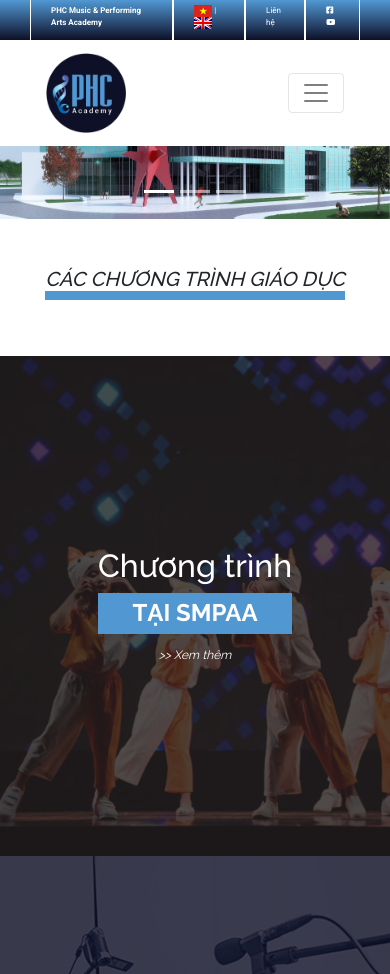
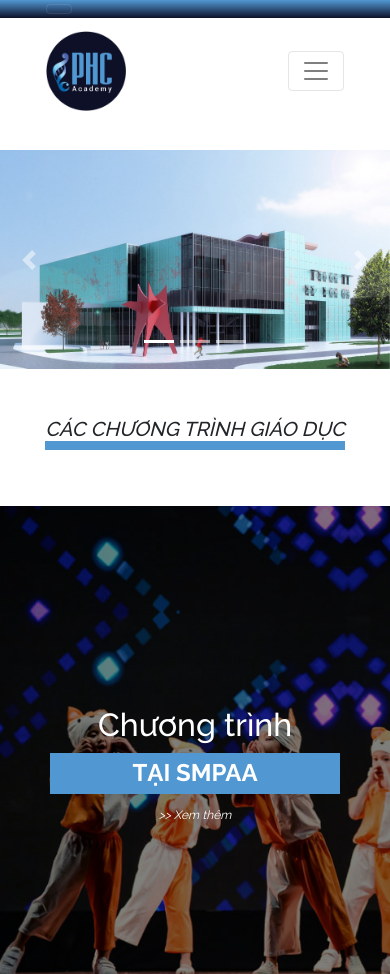
Before and after one commit to tongcongdanh6/pianohuycuong, a PHP site: page / in a window 390 px wide. Shown: the top 974 px of the page. Run offline with PHP 8.4, Linux system fonts and the light colour scheme; data that the repository does not hold is empty; grey boxes are pictures that could not be loaded.

Commit message:
xong homepage1

```diff
--- a/mvc/views/layout_1.php
+++ b/mvc/views/layout_1.php
@@ -6,10 +6,12 @@
     <!-- Required meta tags -->
     <meta charset="utf-8">
     <meta name="viewport" content="width=device-width, initial-scale=1, shrink-to-fit=no">
+    <meta http-equiv="Cache-Control" content="no-cache">
     <link rel="stylesheet" href="https://fonts.googleapis.com/css?family=Roboto:100,200,300,400,500,bold" type="text/css">
     <link rel="stylesheet" href="https://fonts.googleapis.com/css?family=Raleway:100,200,300,400,500,bold" type="text/css">
     <!-- Bootstrap CSS -->
     <link rel="stylesheet" href="../public/vendors/bootstrap-4.1.3/css/bootstrap.min.css">
+    <!-- <link rel="stylesheet" href="https://maxcdn.bootstrapcdn.com/bootstrap/4.0.0/css/bootstrap.min.css" integrity="sha384-Gn5384xqQ1aoWXA+058RXPxPg6fy4IWvTNh0E263XmFcJlSAwiGgFAW/dAiS6JXm" crossorigin="anonymous"> -->
     <link rel="stylesheet" href="../public/vendors/fontawesome-free-5.15.1-web/css/all.css">
     <link rel="stylesheet" href="../public/css/phc-music-academy.css">
 </head>
@@ -19,20 +21,20 @@
     <!-- NAV -->
 
     <div id="wrapper-navbar">
-        <div id="top-sidebar" class="container-fluid">
+        <!-- <div id="top-sidebar" class="container-fluid">
             <div class="container d-flex justify-content-end" style="height: inherit">
                 <div class="top-sidebar-cell"><strong>PHC Music & Performing Arts Academy</strong></div>
-                <div class="top-sidebar-cell"><img src="../public/images/flags/vi.png" class="img-fluid"> | <img src="../public/images/flags/en.png"></div>
+                <div class="top-sidebar-cell"><img src="../public/images/flags/vi.png" class="img-fluid"> <img src="../public/images/flags/en.png"></div>
                 <div class="top-sidebar-cell">Liên hệ</div>
                 <div class="top-sidebar-cell">
                     <i class="fab fa-facebook-square"></i>
                     <i class="fab fa-youtube"></i>
                 </div>
                 <div class="top-sidebar-cell" id="search-wrapper">
-                    <form method="get" id="searchform" action="../Search" role="search">
+                    <form method="get" id="searchform" action="../Search" role="search" class="h-100">
                         <label class="sr-only" for="s">Search</label>
-                        <div class="input-group">
-                            <input class="field form-control" id="searchKeyword" name="searchKeyword" type="text" placeholder="Search …" value="">
+                        <div class="input-group h-100">
+                            <input class="field form-control h-100" id="searchKeyword" name="searchKeyword" type="text" placeholder="Search …" value="">
                             <span class="input-group-append">
                                 <button type="submit"><i class="fa fa-search" aria-hidden="true"></i></button>
                             </span>
@@ -40,17 +42,47 @@
                     </form>
                 </div>
             </div>
+        </div> -->
+        <div class="container-fluid top-sidebar-dark">
+            <div class="container">
+                <nav class="navbar navbar-expand-sm navbar-dark py-1">
+
+                    <button class="navbar-toggler d-lg-none" type="button" data-toggle="collapse" data-target="#collapsibleNavId" aria-controls="collapsibleNavId" aria-expanded="false" aria-label="Toggle navigation"></button>
+                    <div class="collapse navbar-collapse justify-content-end" id="top-sidebar-link">
+                        <ul class="navbar-nav mt-2 mt-lg-0">
+                            <li class="nav-item">
+                                <a class="nav-link"><strong>PHC Music & Performing Arts Academy</strong></a>
+                            </li>
+                            <li class="nav-item">
+                                <a class="nav-link"><img src="../public/images/flags/vi.png" class="img-fluid"> <img src="../public/images/flags/en.png"></a>
+                            </li>
+                            <li class="nav-item">
+                                <a class="nav-link">Liên hệ</a>
+                            </li>
+                        </ul>
+                        <form class="form-inline my-2 my-lg-0 pl-2" id="searchform">
+                            <label class="sr-only" for="s">Search</label>
+                            <div class="input-group h-100">
+                                <input class="field form-control h-100" id="searchKeyword" name="searchKeyword" type="text" placeholder="Search …" value="">
+                                <span class="input-group-append">
+                                    <button type="submit"><i class="fa fa-search" aria-hidden="true"></i></button>
+                                </span>
+                            </div>
+                        </form>
+                    </div>
+                </nav>
+            </div>
         </div>
 
         <div class="container-fluid">
             <div class="container">
-                <nav class="navbar navbar-expand-sm navbar-light bg-light">
+                <nav class="navbar navbar-expand-lg navbar-light bg-light">
                     <a class="navbar-brand" href="#"><img src="../public/images/logo.png" width="80"></a>
                     <button class="navbar-toggler d-lg-none" type="button" data-toggle="collapse" data-target="#collapsibleNavId" aria-controls="collapsibleNavId" aria-expanded="false" aria-label="Toggle navigation">
                         <span class="navbar-toggler-icon"></span>
                     </button>
                     <div class="collapse navbar-collapse justify-content-end" id="collapsibleNavId">
-                        <ul class="navbar-nav mr-auto mt-2 mt-lg-0">
+                        <ul class="navbar-nav mt-2 mt-lg-0">
                             <li class="nav-item dropdown">
                                 <a class="nav-link dropdown-toggle text-uppercase" href="#" id="dropdownId" data-toggle="dropdown" aria-haspopup="true" aria-expanded="false">Về PHCM & PAA</a>
                                 <div class="dropdown-menu" aria-labelledby="dropdownId">
@@ -99,7 +131,7 @@
 
     <!-- ./NAV -->
 
-    <section class="container-fluid" id="banner">
+    <section class="container-fluid" id="banner" style="padding-top: 150px">
         <div class="row">
             <div id="carouselId" class="carousel slide m-0 p-0" data-ride="carousel">
                 <ol class="carousel-indicators">
@@ -137,36 +169,36 @@
     </section>
 
     <section class="container-fluid" id="programs">
-        <div class="row h-100">
-            <div class="col-sm-12 col-md-4 d-flex justify-content-center align-items-center program-item program-item-bg-1">
-                <div style="color: #fff" class="program-content">
-                    <h2>Chương trình</h2>
-                    <h3>TẠI SMPAA</h3>
-                    <h4></h4>
-                    <a href="#"> >> Xem thêm</a>
-
-                </div>
-                <div class="mask-black"></div>
-            </div>
-            <div class="col-sm-12 col-md-4 d-flex justify-content-center align-items-center program-item program-item-bg-2">
-                <div style="color: #fff" class="program-content">
+        <div class="row">
+            <div class="col-sm-12 col-md-4 p-0 program-item-bg-1">
+                <div style="color: #fff" class="program-content overlay-color-gray">
+                    <div class="content">
                         <h2>Chương trình</h2>
                         <h3>TẠI SMPAA</h3>
                         <h4></h4>
                         <a href="#"> >> Xem thêm</a>
                     </div>
-                <div class="mask-primary"></div>
                 </div>
-            <div class="col-sm-12 col-md-4 d-flex justify-content-center align-items-center program-item program-item-bg-3">
-
-                <div style="color: #fff" class="program-content">
+            </div>
+            <div class="col-sm-12 col-md-4 p-0 program-item-bg-2">
+                <div class="program-content overlay-color-dark-blue">
+                    <div class="content">
                         <h2>Chương trình</h2>
                         <h3>TẠI SMPAA</h3>
                         <h4></h4>
                         <a href="#"> >> Xem thêm</a>
-
                     </div>
-                <div class="mask-black"></div>
+                </div>
+            </div>
+            <div class="col-sm-12 col-md-4 p-0 program-item-bg-3">
+                <div style="color: #fff" class="program-content overlay-color-gray">
+                    <div class="content">
+                        <h2>Chương trình</h2>
+                        <h3>TẠI SMPAA</h3>
+                        <h4></h4>
+                        <a href="#"> >> Xem thêm</a>
+                    </div>
+                </div>
             </div>
         </div>
     </section>
@@ -189,8 +221,11 @@
             <div class="tab-content">
                 <div id="events" class="container tab-pane active">
                     <div class="row">
-                        <div class="col-sm-12 col-md-4 list-post-item">
-                            <img src="https://smpaa.edu.vn/wp-content/uploads/2020/10/SMPAA-MASTER-CLASS_GERARD_Website-Banner-scaled.jpg" class="img-fluid">
+                        <div class="col-sm-12 col-md-4 p-x-5 list-post-item">
+                            <div class="thumb">
+                                <img src="https://smpaa.edu.vn/wp-content/uploads/2020/10/SMPAA-MASTER-CLASS_GERARD_Website-Banner-scaled.jpg">
+                            </div>
+
                             <div class="content">
                                 <div class="date">
                                     <a href="https://smpaa.edu.vn/new_event/master-class/">04/12/2020</a>
@@ -200,7 +235,9 @@
                         </div>
 
                         <div class="col-sm-12 col-md-4 list-post-item">
-                            <img src="https://smpaa.edu.vn/wp-content/uploads/2020/12/SMPAA_ON-THE-MOVE-WORKSHOP_FB-Cover_851x315.jpg" class="img-fluid">
+                            <div class="thumb">
+                                <img src="https://smpaa.edu.vn/wp-content/uploads/2020/12/SMPAA_ON-THE-MOVE-WORKSHOP_FB-Cover_851x315.jpg">
+                            </div>
                             <div class="content">
                                 <div class="date">
                                     <a href="https://smpaa.edu.vn/new_event/master-class/">04/12/2020</a>
@@ -210,7 +247,9 @@
                         </div>
 
                         <div class="col-sm-12 col-md-4 list-post-item">
-                            <img src="https://smpaa.edu.vn/wp-content/uploads/2020/11/SMPAA_4P_Web-Banner_1920x1080-1-01-scaled.jpg" class="img-fluid">
+                            <div class="thumb">
+                                <img src="https://smpaa.edu.vn/wp-content/uploads/2020/11/SMPAA_4P_Web-Banner_1920x1080-1-01-scaled.jpg">
+                            </div>
                             <div class="content">
                                 <div class="date">
                                     <a href="https://smpaa.edu.vn/new_event/master-class/">04/12/2020</a>
@@ -235,8 +274,20 @@
                 </div>
 
 
-                <div id="news" class="container tab-pane fade">
+                <div id="news" class="container tab-pane fade in">
                     <div class="row">
+
+                        <div class="col-sm-12 col-md-4 list-post-item">
+                            <img src="https://smpaa.edu.vn/wp-content/uploads/2020/11/SMPAA_4P_Web-Banner_1920x1080-1-01-scaled.jpg" class="img-fluid">
+                            <div class="content">
+                                <div class="date">
+                                    <a href="https://smpaa.edu.vn/new_event/master-class/">04/12/2020</a>
+                                </div>
+                                <a class="title" href="https://smpaa.edu.vn/new_event/master-class/">MASTERCLASS</a>
+                            </div>
+                        </div>
+
+
                         <div class="col-sm-12 col-md-4 list-post-item">
                             <img src="https://smpaa.edu.vn/wp-content/uploads/2020/10/SMPAA-MASTER-CLASS_GERARD_Website-Banner-scaled.jpg" class="img-fluid">
                             <div class="content">
@@ -247,18 +298,10 @@
                             </div>
                         </div>
 
+
+
                         <div class="col-sm-12 col-md-4 list-post-item">
                             <img src="https://smpaa.edu.vn/wp-content/uploads/2020/12/SMPAA_ON-THE-MOVE-WORKSHOP_FB-Cover_851x315.jpg" class="img-fluid">
-                            <div class="content">
-                                <div class="date">
-                                    <a href="https://smpaa.edu.vn/new_event/master-class/">04/12/2020</a>
-                                </div>
-                                <a class="title" href="https://smpaa.edu.vn/new_event/master-class/">MASTERCLASS</a>
-                            </div>
-                        </div>
-
-                        <div class="col-sm-12 col-md-4 list-post-item">
-                            <img src="https://smpaa.edu.vn/wp-content/uploads/2020/11/SMPAA_4P_Web-Banner_1920x1080-1-01-scaled.jpg" class="img-fluid">
                             <div class="content">
                                 <div class="date">
                                     <a href="https://smpaa.edu.vn/new_event/master-class/">04/12/2020</a>
@@ -272,53 +315,25 @@
         </div>
     </section>
 
-    <div class="wrapper" id="wrapper-footer-full-widget">
+    <div class="wrapper container-fluid" id="wrapper-footer-full-widget">
 
-        <div class="container" id="footer-full-content" tabindex="-1">
+        <div class="container py-5" id="footer-full-content" tabindex="-1">
 
             <div class="row">
-                <div class="col-md-8">
-                    <div id="text-5" class="widget-odd widget-last widget-first widget-1 contact-footer widget widget_text">
-                        <div class="textwidget">
-                            <p><a href="https://embassyeducation.edu.vn/" target="_blank" rel="noopener noreferrer"><img loading="lazy" class="alignnone wp-image-1219 size-medium" src="/wp-content/uploads/2019/08/LogoEmbassy.svg" alt="" width="80" height="70"></a>&nbsp; &nbsp; <a href="https://enpointe.com.vn/" target="_blank" rel="noopener noreferrer"><img loading="lazy" class="alignnone wp-image-1176" src="/wp-content/uploads/2019/12/ManagedByEnPointewhite.svg" alt="" width="100" height="68"></a></p>
-                            <p style="color: #999999;">© 2019 SMPAA is a member of Embassy Education Group ALL RIGHTS RESERVED</p>
+                <div class="col-md-4 col-sm-12">
+                    <p>PHC Music & Performing Arts Academy</p>
+                    <p><strong>Địa chỉ:</strong> Lorem ipsum dolor sit amet.</p>
+
                 </div>
+                <div class="col-md-4 col-sm-12">
+                    <p><i class="fas fa-phone-alt"></i> <strong> Điện thoại:</strong> 0123456789 </p>
+                    <p><i class="fas fa-envelope"></i> <strong> Email:</strong> samplemail@company.com </p>
+
                 </div>
+                <div class="col-md-4 col-sm-12 text-center">
+                    <i class="fab fa-facebook-square mr-5" style="font-size: 30px"></i>
+                    <i class="fab fa-youtube-square" style="font-size: 30px"></i>
                 </div>
-                <div class="col-md-4">
-                    <div id="text-4" class="widget-even widget-2 contact-footer widget widget_text">
-                        <div class="textwidget">
-                            <p><b>Soul Music &amp; Performing Arts Academy</b><br>
-                                Một thành viên của <b>Embassy Education Group</b><br>
-                                Địa chỉ: 214 Pasteur, Phường 6, Quận 3, TP.HCM<br>
-                                Điện thoại: <a href="tel:02871017778"><b>0287 1017 778</b></a><br>
-                                Website: <a href="http://smpaa.edu.vn"><b>smpaa.edu.vn</b></a></p>
-                        </div>
-                    </div>
-                    <div id="sow-social-media-buttons-2" class="widget-odd widget-last widget-3 widget widget_sow-social-media-buttons">
-                        <div class="so-widget-sow-social-media-buttons so-widget-sow-social-media-buttons-atom-00754f84235f">
-
-                            <div class="social-media-button-container">
-
-                                <a class="ow-button-hover sow-social-media-button-facebook-0 sow-social-media-button" title="SMPAA on Facebook" aria-label="SMPAA on Facebook" target="_blank" rel="noopener noreferrer" href="https://www.facebook.com/smpaa.edu.vn/">
-                                    <span>
-                                        <span class="sow-icon-fontawesome sow-fab" data-sow-icon=""></span> </span>
-                                </a>
-
-                                <a class="ow-button-hover sow-social-media-button-youtube-0 sow-social-media-button" title="SMPAA on Youtube" aria-label="SMPAA on Youtube" target="_blank" rel="noopener noreferrer" href="https://www.youtube.com/user/SoulEntertainmentMV">
-                                    <span>
-                                        <span class="sow-icon-fontawesome sow-fab" data-sow-icon=""></span> </span>
-                                </a>
-
-                                <a class="ow-button-hover sow-social-media-button-instagram-0 sow-social-media-button" title="SMPAA on Instagram" aria-label="SMPAA on Instagram" target="_blank" rel="noopener noreferrer" href="https://www.instagram.com/smpaavietnam/">
-                                    <span>
-                                        <span class="sow-icon-fontawesome sow-fab" data-sow-icon=""></span> </span>
-                                </a>
-                            </div>
-                        </div>
-                    </div>
-                </div>
-
 
             </div>
 
--- a/public/css/phc-music-academy.css
+++ b/public/css/phc-music-academy.css
@@ -19,7 +19,7 @@ html, body {
     top: 0;
     width: 100%;
     left: 0;
-    z-index: 9;
+    z-index: 12;
     background: #fff;
 }
 
@@ -32,6 +32,26 @@ html, body {
     filter: progid:DXImageTransform.Microsoft.gradient(startColorstr="#0e1028",endColorstr="#5198d3",GradientType=1);
 }
 
+.top-sidebar-dark, .navbar-dark {
+    background: rgb(14,16,40);
+    background: -moz-linear-gradient(0deg, rgba(14,16,40,1) 0%, rgba(81,152,211,1) 100%);
+    background: -webkit-linear-gradient(0deg, rgba(14,16,40,1) 0%, rgba(81,152,211,1) 100%);
+    background: linear-gradient(0deg, rgba(14,16,40,1) 0%, rgba(81,152,211,1) 100%);
+    filter: progid:DXImageTransform.Microsoft.gradient(startColorstr="#0e1028",endColorstr="#5198d3",GradientType=1);
+}
+
+.top-sidebar-dark * {
+    font-size: 14px;
+}
+
+#top-sidebar-link ul li {
+    border-right: 1px solid #fff;
+    padding: 0px 10px;
+}
+
+#top-sidebar-link .nav-item a {
+    color: #fff;
+}
 /* Responsive Font size TOP SIDEBAR*/
 #top-sidebar * {
     color: #fff;
@@ -132,16 +150,6 @@ html, body {
 
 /* Chuong trinh giao duc */
 
-#programs {
-    height: 500px;
-}
-.program-item {
-    background-position: center center;
-    background-size: cover;
-    height: 100%;
-    position: relative;
-    /* padding: 200px 50px; */
-}
 
 .mask-black {
     width: 100%;
@@ -161,19 +169,29 @@ html, body {
 
 
 .program-item-bg-1 {
+    background-position: center center;
+    background-size: cover;
+    position: relative;
     background-image: url("../../public/images/banner/home-1.jpg");
 }
 .program-item-bg-2 {
+    background-position: center center;
+    background-size: cover;
+    position: relative;
     background-image: url("../../public/images/banner/music-overall.png");
 }
 .program-item-bg-3 {
+    background-position: center center;
+    background-size: cover;
+    position: relative;
     background-image: url("../../public/images/banner/home-3.jpg");
 }
 
 .program-content {
-    z-index: 11;
+    height: 100%;
     font-family: "Raleway", sans-serif;
-    text-align: center;
+    color: #fff;
+    padding: 200px 50px;
 }
 
 .program-content h2 {
@@ -192,7 +210,25 @@ html, body {
     font-size: 12px;
     font-style: italic;
     color: #fff;
+    height: 100%;
+    width: 100%;
 }
+
+.content {
+    text-align: center;
+}
+
+.overlay-color-dark-blue {
+    background: rgba(14, 16, 40, 0.5);
+}
+
+.overlay-color-gray {
+    background: rgba(0, 0, 0, 0.5);
+}
+
+
+
+
 
 
 
@@ -200,10 +236,11 @@ html, body {
 #events-news .nav-link{
     background-color: #fff;
     font-size: 36px;
+    color: var(--dark-blue);
 }
 
 #events-news .nav-link.active {
-    color: var(--dark-blue);
+    color: var(--light-blue);
 }
 
 #events-news i.line {
```
Also changed, not shown: other parts of public/css/phc-music-academy.css (+44 -3 lines). Lines whose indentation alone changed are shown as unchanged.
